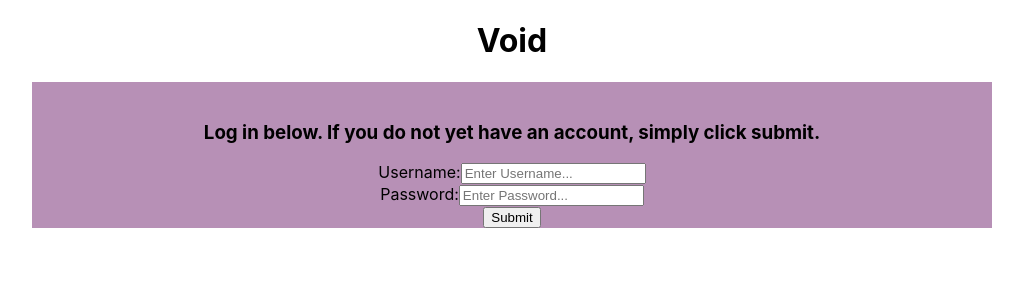
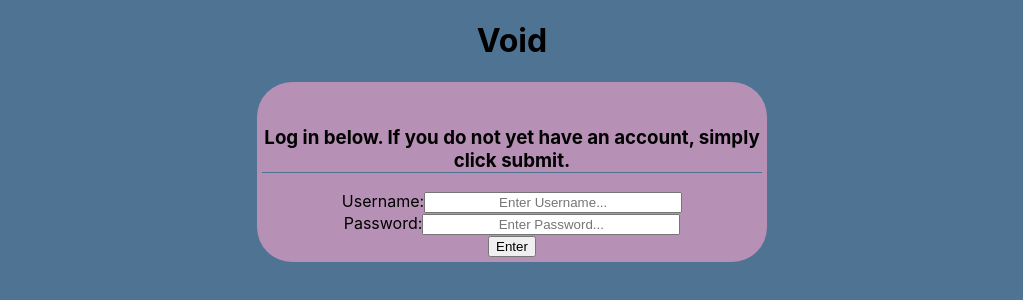
Before and after one commit to pregan23/Void, a React (Create React App) app in the folder void-app/: page / in a window 1280 px wide. Shown: the top 300 px of the page, without its empty margins (128-1151 px from the left). Built offline with nearby package versions, Linux system fonts and the light colour scheme.

Commit message:
more styling

```diff
--- a/void-app/src/App.css
+++ b/void-app/src/App.css
@@ -1,22 +1,25 @@
 body {
-  /* color: #21807b;
-  background-color: rgb(75, 73, 73); */
+  display: flex;
+
+
+  background-color: rgb(79, 115, 147);
   margin: 0 auto;
-  align-content: center;
+  justify-content: center;
 }
 
 .App {
-  display: flex;
+  text-align: center;
+  /* display: flex;
   flex-direction: column;
-  align-items: center;
-  justify-content: center;
+  align-content: center;
+  justify-content: center; */
   /* background-color: rgb(75, 73, 73); */
 }
 
 li {
   list-style: none;
-  object-position: center;
-  width: 75%;
+  /* object-position: center;
+  width: 75%; */
 
 }
 
@@ -26,11 +29,11 @@ li {
   pointer-events: none;
 } */
 
-@media (prefers-reduced-motion: no-preference) {
+/* @media (prefers-reduced-motion: no-preference) {
   .App-logo {
     animation: App-logo-spin infinite 20s linear;
   }
-}
+} */
 
 /* .App-header {
   background-color: #282c34;
@@ -56,16 +59,45 @@ li {
     transform: rotate(360deg);
   }
 } */
-div {
+/* div {
+  text-align: center;
+} */
+
+input {
+  width: 250px;
   text-align: center;
 }
 
+.smaller-input-stuff {
+  font-size: 10px;
+  height: 7px
+}
+
+h3 {
+  border-bottom: solid rgb(79, 115, 147) 1.5px;
+
+}
 
 .form-wrapper,
 .conversations,
 .messages {
+  display: flex;
+  flex-direction: column;
+  align-items: center;
+  justify-content: center;
+  padding: 5px;
+  border-radius: 35px;
 
+  width: 500px;
   background-color: rgb(183, 144, 182);
-  width: 75%;
-  text-align: center;
+  /* width: 75%; */
+  /* text-align: center; */
 }
+
+.messages {
+  font-size: x-small
+}
+
+.new-message {
+  border-top: solid rgb(79, 115, 147) 1.5px;
+}
--- a/void-app/src/components/CreateLoginForm.js
+++ b/void-app/src/components/CreateLoginForm.js
@@ -27,7 +27,7 @@ const CreateLoginForm = (props) => {
                 </div>
                 <div className="button-wrapper">
                     {/* <Link to={'/myVoid'}> */}
-                    <button type="submit">Submit</button>
+                    <button type="submit">Enter</button>
                     {/* </Link> */}
                 </div>
             </form>
--- a/void-app/src/components/Messages.js
+++ b/void-app/src/components/Messages.js
@@ -87,13 +87,13 @@ const Messages = (props) => {
         <li key={message._id} className='messages'>
             <h3>{message.content}</h3>
             <form className='form-wrapper'  onSubmit={(e)=>editMessage(e,message._id)}>
-            <input onChange={handleNewMessageTextChange} placeholder='Enter new text for above message'></input>
+            <input className='smaller-input-stuff' onChange={handleNewMessageTextChange} placeholder='Enter new text for above message'></input>
             <button type='submit' >Edit</button>
             </form>
         </li>
         ))}
-        <form onSubmit={sendMessage}>
-        <input onChange={handleInputChange}></input>
+        <form onSubmit={sendMessage} className='form-wrapper, new-message'>
+        <input onChange={handleInputChange} placeholder='Send New Message'></input>
         <button type='submit' >Send</button>
         </form>
         </div>
--- a/void-app/src/index.css
+++ b/void-app/src/index.css
@@ -1,10 +1,11 @@
 body {
-  margin: 0;
+  margin: 0 auto;
   font-family: -apple-system, BlinkMacSystemFont, 'Segoe UI', 'Roboto', 'Oxygen',
     'Ubuntu', 'Cantarell', 'Fira Sans', 'Droid Sans', 'Helvetica Neue',
     sans-serif;
   -webkit-font-smoothing: antialiased;
   -moz-osx-font-smoothing: grayscale;
+  /* text-align: right; */
 }
 
 code {
```
